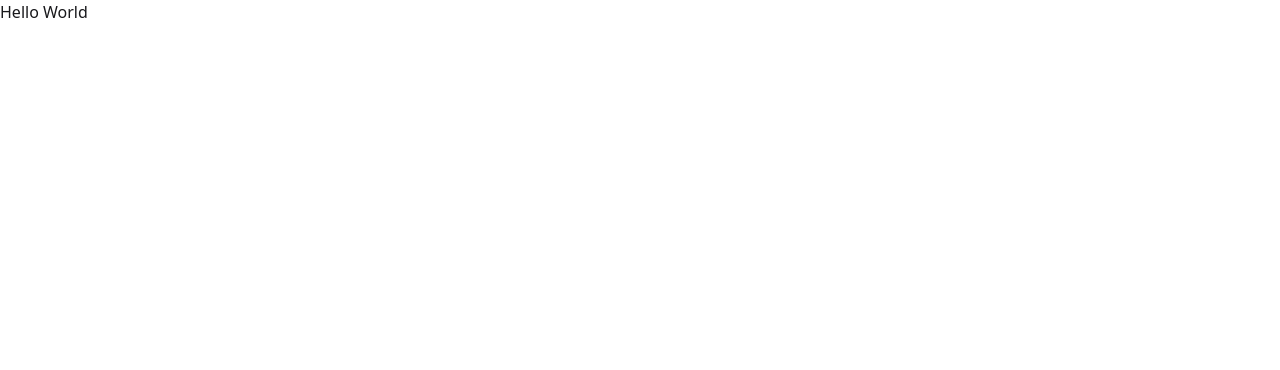
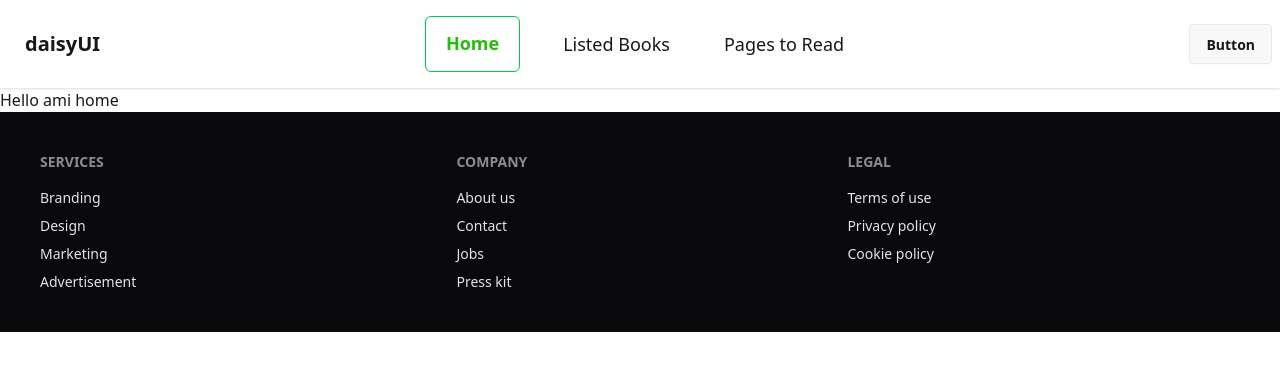
Before and after one commit to Al-AminWeb/book-worm-react-website, a React app: page / in a window 1280 px wide. Shown: the top 370 px of the page. Built offline with nearby package versions, Linux system fonts and the light colour scheme; the HTML template or start-up script is replaced by a standard one.

Commit message:
create navbar for book vibe

```diff
--- /dev/null
+++ b/src/Routes/Routes.jsx
@@ -0,0 +1,23 @@
+import React from "react";
+
+import {
+    createBrowserRouter,
+} from "react-router";
+import Root from "../pages/Root/Root.jsx";
+import ErrorPage from "../pages/ErrorPage/ErrorPage.jsx";
+import Home from "../pages/Home/Home.jsx";
+
+export const router = createBrowserRouter([
+    {
+        path: "/",
+       Component:Root,
+        errorElement:<ErrorPage></ErrorPage>,
+        children: [
+            {
+                index:true,
+                path:"/",
+                Component:Home,
+            }
+        ]
+    },
+]);
--- /dev/null
+++ b/src/components/Footer/Footer.jsx
@@ -0,0 +1,30 @@
+import React from 'react';
+
+const Footer = () => {
+    return (
+        <footer className="footer sm:footer-horizontal bg-neutral text-neutral-content p-10">
+            <nav>
+                <h6 className="footer-title">Services</h6>
+                <a className="link link-hover">Branding</a>
+                <a className="link link-hover">Design</a>
+                <a className="link link-hover">Marketing</a>
+                <a className="link link-hover">Advertisement</a>
+            </nav>
+            <nav>
+                <h6 className="footer-title">Company</h6>
+                <a className="link link-hover">About us</a>
+                <a className="link link-hover">Contact</a>
+                <a className="link link-hover">Jobs</a>
+                <a className="link link-hover">Press kit</a>
+            </nav>
+            <nav>
+                <h6 className="footer-title">Legal</h6>
+                <a className="link link-hover">Terms of use</a>
+                <a className="link link-hover">Privacy policy</a>
+                <a className="link link-hover">Cookie policy</a>
+            </nav>
+        </footer>
+    );
+};
+
+export default Footer;
--- /dev/null
+++ b/src/components/Header/Navbar.jsx
@@ -0,0 +1,41 @@
+import React from 'react';
+
+const Navbar = () => {
+    const links =<>
+        <li className="box-border border border-green-500 rounded-md px-5 py-3 mx-4 text-center text-[rgb(35,190,10)] font-work-sans text-lg font-semibold" >Home</li>
+        <li className="px-[17px] py-[14px] mx-[10px] text-center text-White font-work-sans text-lg font-normal">Listed Books</li>
+        <li className="px-[17px] py-[14px] mx-[10px] text-center text-White font-work-sans text-lg font-normal">Pages to Read</li>
+    </>
+
+    return (
+        <div className="navbar bg-base-100 shadow-sm">
+            <div className="navbar-start">
+                <div className="dropdown">
+                    <div tabIndex={0} role="button" className="btn btn-ghost lg:hidden">
+                        <svg xmlns="http://www.w3.org/2000/svg" className="h-5 w-5" fill="none" viewBox="0 0 24 24"
+                             stroke="currentColor">
+                            <path strokeLinecap="round" strokeLinejoin="round" strokeWidth="2"
+                                  d="M4 6h16M4 12h8m-8 6h16"/>
+                        </svg>
+                    </div>
+                    <ul
+                        tabIndex={0}
+                        className="menu menu-sm dropdown-content bg-base-100 rounded-box z-1 mt-3 w-52 p-2 shadow">
+                        {links}
+                    </ul>
+                </div>
+                <a className="btn btn-ghost text-xl">daisyUI</a>
+            </div>
+            <div className="navbar-center hidden lg:flex">
+                <ul className="menu menu-horizontal px-1">
+                    {links}
+                </ul>
+            </div>
+            <div className="navbar-end">
+                <a className="btn">Button</a>
+            </div>
+        </div>
+    );
+};
+
+export default Navbar;
--- /dev/null
+++ b/src/pages/ErrorPage/ErrorPage.jsx
@@ -0,0 +1,11 @@
+import React from 'react';
+
+const ErrorPage = () => {
+    return (
+        <div>
+            <h1>ভাই কি খোজেন ? আপনি তো ভুল পেজে আসছেন</h1>
+        </div>
+    );
+};
+
+export default ErrorPage;
--- /dev/null
+++ b/src/pages/Home/Home.jsx
@@ -0,0 +1,11 @@
+import React from 'react';
+
+const Home = () => {
+    return (
+        <div>
+            <h1>Hello ami home</h1>
+        </div>
+    );
+};
+
+export default Home;
--- /dev/null
+++ b/src/pages/Root/Root.jsx
@@ -0,0 +1,16 @@
+import React from 'react';
+import Navbar from "../../components/Header/Navbar.jsx";
+import {Outlet} from "react-router";
+import Footer from "../../components/Footer/Footer.jsx";
+
+const Root = () => {
+    return (
+        <div>
+            <Navbar></Navbar>
+            <Outlet></Outlet>
+            <Footer></Footer>
+        </div>
+    );
+};
+
+export default Root;
```
Also changed, not shown: src/main.jsx (+4 -8 lines).
